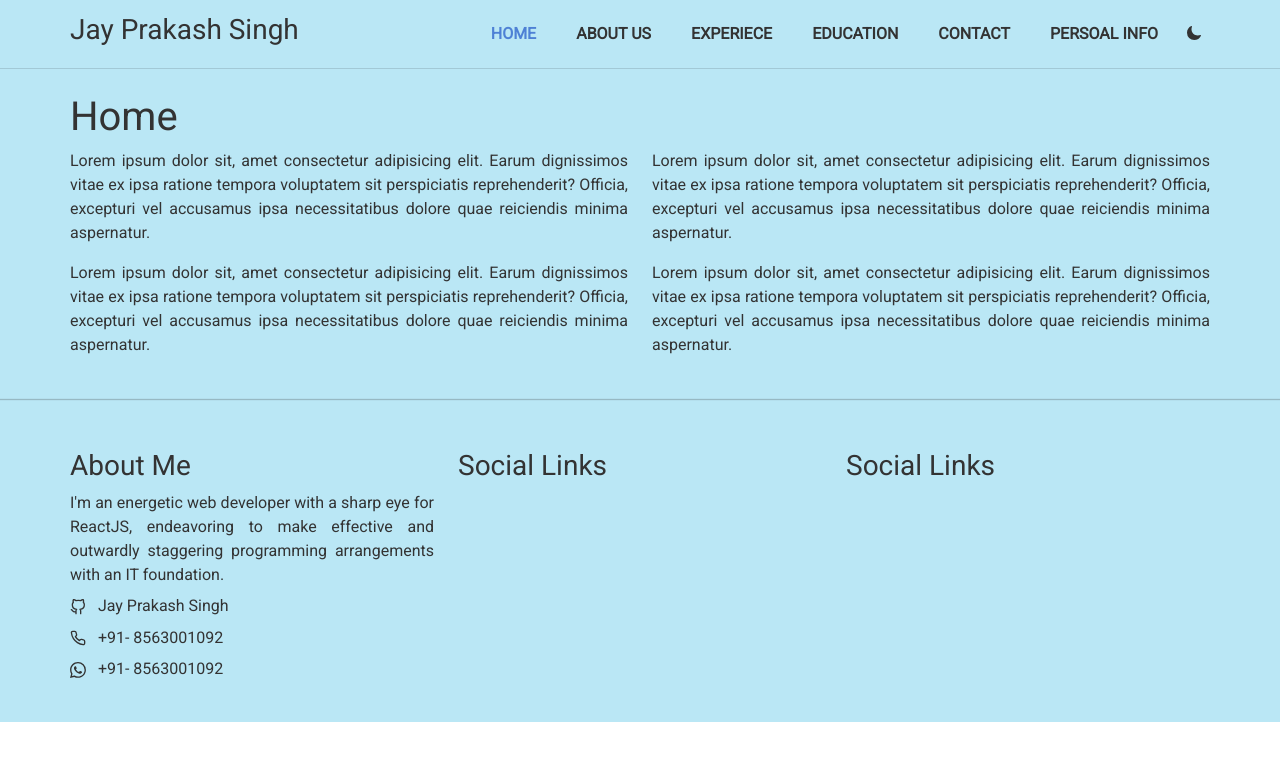
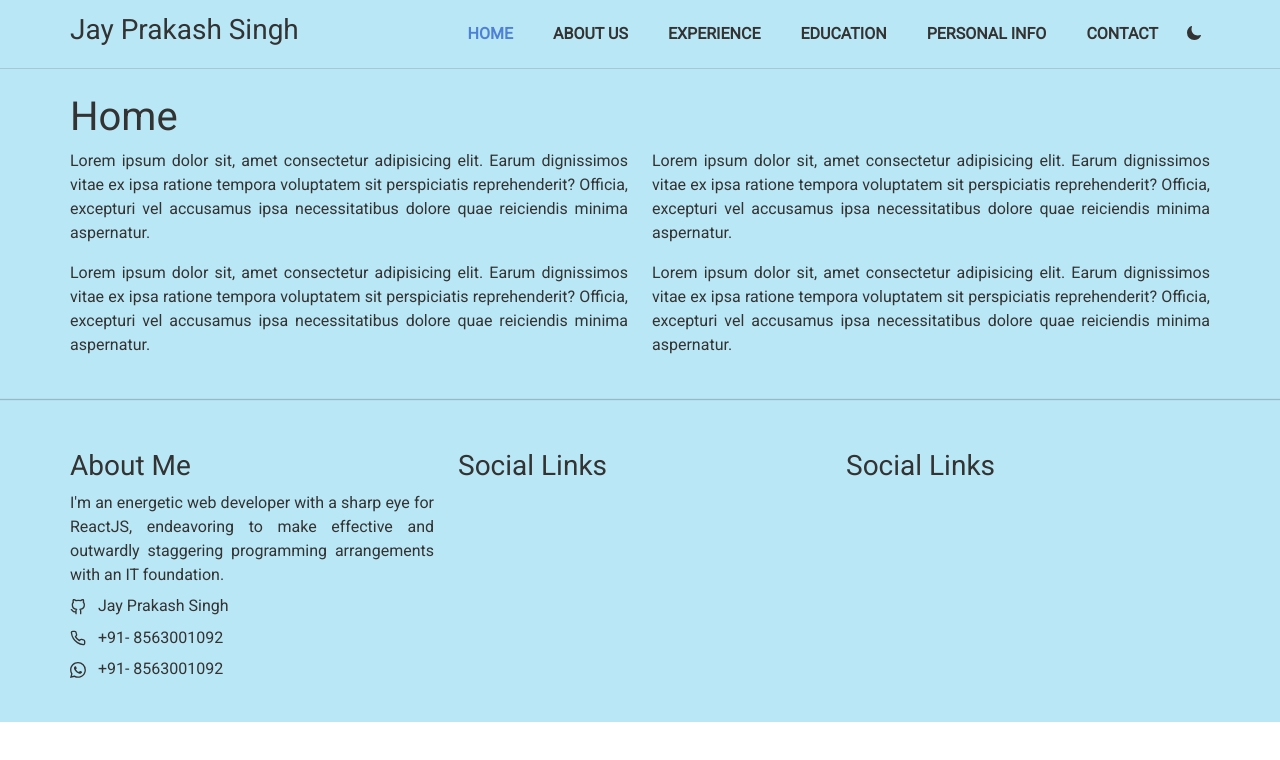
Before and after one commit to jayprakashcs12/portfolio.jps, a React (Create React App) app: page / in a window 1280 px wide. Shown: the top 760 px of the page. Built offline with nearby package versions, Linux system fonts and the light colour scheme.

Commit message:
Variable Define

```diff
--- a/src/components/common/Footer.jsx
+++ b/src/components/common/Footer.jsx
@@ -5,20 +5,13 @@ import { FiGithub, FiPhone } from "react-icons/fi";
 
 const Footer = ({ theme }) => {
 
-    let phoneNumber = '8563001092';
-    let personName = 'Jay Prakash Singh';
-    let phoneURL = `tel:${phoneNumber}`;
-    let whatsAppUrl = `https://wa.me/${phoneNumber}`;
-    let gitHubUrl = `https://github.com/jayprakashcs12`;
-
-    let contactItems = [
+    let phoneNumber = '8563001092', personName = 'Jay Prakash Singh', phoneURL = `tel:${phoneNumber}`,
+    whatsAppUrl = `https://wa.me/${phoneNumber}`, gitHubUrl = `https://github.com/jayprakashcs12`,
+    listItemStyle = { listStyleType: 'none', padding: 0 },
+    contactItems = [
         { text: personName, url: gitHubUrl, icon: <FiGithub /> }, { text: phoneNumber, url: phoneURL, icon: <FiPhone /> },
         { text: phoneNumber, url: whatsAppUrl, icon: <BsWhatsapp /> }
     ];
-
-    let listItemStyle = { listStyleType: 'none', padding: 0 };
-
-    let linkStyle = (theme) => ({ color: theme === 'dark' ? '#ffffff' : '#6ca5c3', textDecoration: "none" });
 
     return (
 
--- a/src/components/common/Header.jsx
+++ b/src/components/common/Header.jsx
@@ -5,13 +5,15 @@ import { NavLink } from "react-router-dom";
 
 const Header = ({ setTheme, theme }) => {
 
-    let handleToggle = () => { setTheme(theme === 'light' ? 'dark' : 'light'); }
-
-    let activeNavLinkStyle = { fontWeight: "bold" };
-
-    let navLinkClassName = `pro-button ${theme} links nav-links`;
-
-    let navLinkStyle = { fontWeight: "normal" };
+    let darkToggle = () => { setTheme(theme === 'light' ? 'dark' : 'light'); },
+    activeNavStyle = { fontWeight: "bold" },
+    navLinkClassName = `pro-button ${theme} links nav-links`,
+    navStyle = { fontWeight: "normal" },
+    navLinks = [
+        { navTo: '/', navText: 'Home' }, { navTo: '/about-us', navText: 'About Us' },
+        { navTo: '/experience', navText: 'Experience' }, { navTo: '/education', navText: 'Education' },
+        { navTo: '/personal-info', navText: 'Personal Info' }, { navTo: '/contact-us', navText: 'Contact' },
+    ];
 
     return (
         <Navbar expand="lg" collapseOnSelect className={`pro-navbar main-navbar ${theme}`} sticky="top">
@@ -23,13 +25,12 @@ const Header = ({ setTheme, theme }) => {
                 <Navbar.Collapse id="responsive-navbar-nav">
                     <Nav className="me-auto"></Nav>
                     <Nav>
-                        <NavLink to="/" style={isActive => isActive ? activeNavLinkStyle : navLinkStyle} className={navLinkClassName}>Home</NavLink>
-                        <NavLink to="/about-us" style={isActive => isActive ? activeNavLinkStyle : navLinkStyle} className={navLinkClassName}>About Us</NavLink>
-                        <NavLink to="/experience" style={isActive => isActive ? activeNavLinkStyle : navLinkStyle} className={navLinkClassName}>Experiece</NavLink>
-                        <NavLink to="/education" style={isActive => isActive ? activeNavLinkStyle : navLinkStyle} className={navLinkClassName}>Education</NavLink>
-                        <NavLink to="/contact-us" style={isActive => isActive ? activeNavLinkStyle : navLinkStyle} className={navLinkClassName}>Contact</NavLink>
-                        <NavLink to="/personal-info" style={isActive => isActive ? activeNavLinkStyle : navLinkStyle} className={navLinkClassName}>Persoal Info</NavLink>
-                        <Nav.Link className={`pro-button ${theme}`} onClick={handleToggle}>{theme === 'light' ? <IoMoon /> : <IoSunnyOutline />}</Nav.Link>
+                        {navLinks.map((link, i) => (
+                            <NavLink key={i} to={link.navTo} style={isActive => isActive ? activeNavStyle : navStyle} className={navLinkClassName}>
+                                {link.navText}
+                            </NavLink>
+                        ))}
+                        <Nav.Link className={`pro-button ${theme}`} onClick={darkToggle}>{theme === 'light' ? <IoMoon /> : <IoSunnyOutline />}</Nav.Link>
                     </Nav>
                 </Navbar.Collapse>
             </Container>
```
